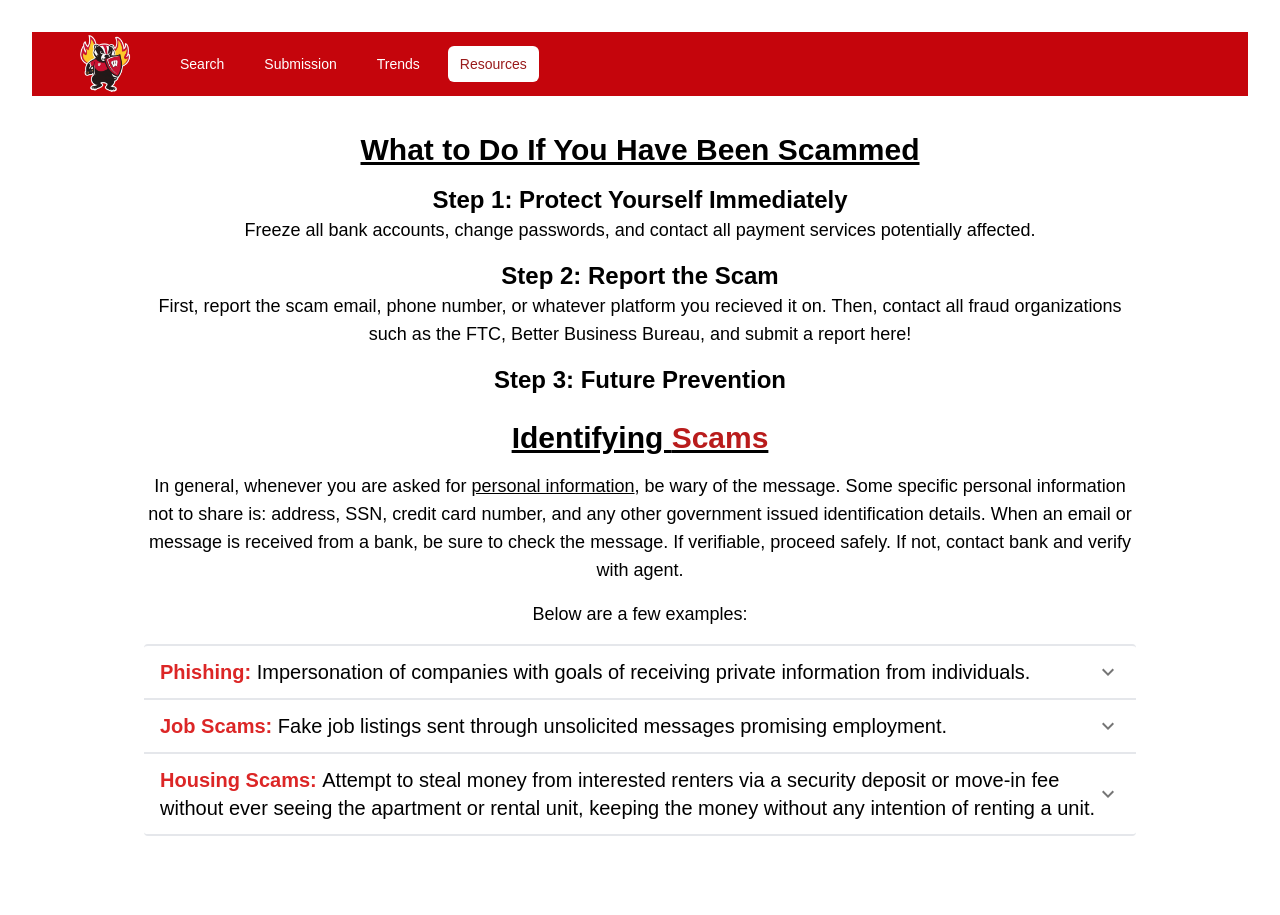
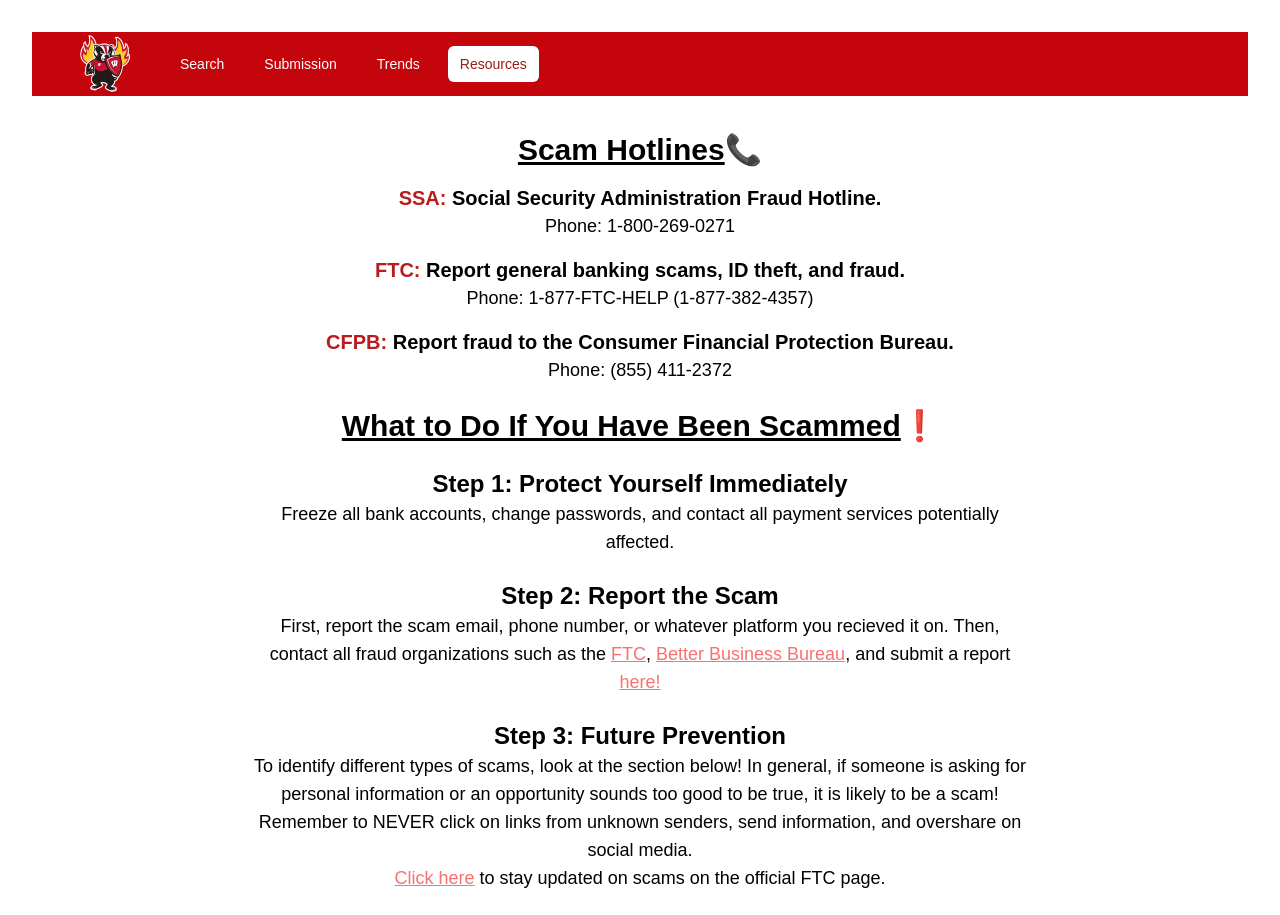
Before and after one commit to Snake9211/madhacksfall2024, a React (Vite) app: page /resources in a window 1280 px wide. Shown: the top 915 px of the page. Built offline with nearby package versions, Linux system fonts and the light colour scheme; a web font is replaced by a local one.

Commit message:
finished resources, update ui for trends

```diff
--- a/src/components/ScamCard.tsx
+++ b/src/components/ScamCard.tsx
@@ -8,6 +8,19 @@
   CardHeader,
   CardTitle,
 } from '../components/ui/card';
+import PhishingIcon from '@mui/icons-material/Phishing';
+import WorkIcon from '@mui/icons-material/Work';
+import OtherHousesIcon from '@mui/icons-material/OtherHouses';
+import AccountBoxIcon from '@mui/icons-material/AccountBox';
+import LightbulbIcon from '@mui/icons-material/Lightbulb';
+
+const iconMap: Record<string, React.ReactNode> = {
+  Phishing: <PhishingIcon />,
+  'Identity Theft': <AccountBoxIcon />,
+  work: <WorkIcon />,
+  housing: <OtherHousesIcon />,
+  Other: <LightbulbIcon />,
+};
 
 interface ScamCardProps {
   scam: Scam; // Define the expected prop as a Scam object
@@ -15,9 +28,14 @@
 
 const ScamCard: React.FC<ScamCardProps> = ({ scam }) => {
   return (
-    <Card className="w-[350px]">
+    <Card className="w-full h-5/6">
       <CardHeader>
-        <CardTitle>{scam.title}</CardTitle>
+        <CardTitle className="flex justify-between">
+          <div>{scam.title}</div>
+          <div className="text-red-600 font-bold">
+            {iconMap[scam.category] || <PhishingIcon />}
+          </div>
+        </CardTitle>
         <CardDescription>
           {scam.communicationType}:{' '}
           {scam.communicationType === 'Email' ? scam.email : scam.phone}
--- a/src/pages/Resources.tsx
+++ b/src/pages/Resources.tsx
@@ -1,34 +1,39 @@
-/*import { collection, getDocs, query } from 'firebase/firestore';
-import { useEffect, useState } from 'react';
-
-import { db } from '../firebaseConfig';*/
-
 import ResourceSection from '../components/ResourceSection';
 
 function Resources() {
-  /*const [scamMessages, setScamMessages] = useState<string[]>([]);
-
-  useEffect(() => {
-    const fetchMessages = async () => {
-      try {
-        const messagesRef = collection(db, 'Scam Report');
-        const q = query(messagesRef);
-
-        const querySnapshot = await getDocs(q);
-        const messages = querySnapshot.docs.map((doc) => doc.data().content);
-        setScamMessages(messages);
-      } catch (error) {
-        console.error('Error fetching messages: ', error);
-      }
-    };
-
-    fetchMessages();
-  }, []);*/
-
   return (
-    <div className="max-w-screen-lg mx-auto my-1 min-h-screen flex flex-col px-4 py-8 space-y-6">
+    <div className="max-w-screen-lg w-4/6 mx-auto my-1 min-h-screen flex flex-col px-4 py-8 space-y-6">
       <div className="space-y-4">
-        <h1 className="underline">What to Do If You Have Been Scammed</h1>
+        <h1>
+          <span className="underline">Scam Hotlines</span>&#128222;
+        </h1>
+        <div>
+          <h3>
+            <span className="text-red-700">SSA:</span> Social Security
+            Administration Fraud Hotline.
+          </h3>
+          <p>Phone: 1-800-269-0271</p>
+        </div>
+        <div>
+          <h3>
+            <span className="text-red-700">FTC:</span> Report general banking
+            scams, ID theft, and fraud.
+          </h3>
+          <p>Phone: 1-877-FTC-HELP (1-877-382-4357)</p>
+        </div>
+        <div>
+          <h3>
+            <span className="text-red-700">CFPB:</span> Report fraud to the
+            Consumer Financial Protection Bureau.
+          </h3>
+          <p>Phone: (855) 411-2372</p>
+        </div>
+      </div>
+      <div className="space-y-6">
+        <h1>
+          <span className="underline">What to Do If You Have Been Scammed</span>
+          &#10071;
+        </h1>
         <div>
           <h2>Step 1: Protect Yourself Immediately</h2>
           <p>
@@ -40,17 +45,57 @@
           <h2>Step 2: Report the Scam</h2>
           <p>
             First, report the scam email, phone number, or whatever platform you
-            recieved it on. Then, contact all fraud organizations such as the
-            <a href=""> FTC</a>,<a href=""> Better Business Bureau</a>, and
-            submit a report
-            <a href=""> here!</a>
+            recieved it on. Then, contact all fraud organizations such as the{' '}
+            <a
+              href="https://reportfraud.ftc.gov/"
+              target="_blank"
+              className="underline text-red-400"
+            >
+              FTC
+            </a>
+            ,{' '}
+            <a
+              href="https://www.bbb.org/scamtracker/reportscam"
+              target="_blank"
+              className="underline text-red-400"
+            >
+              {' '}
+              Better Business Bureau
+            </a>
+            , and submit a report{' '}
+            <a href="/" target="_blank" className="underline text-red-400">
+              here!
+            </a>
           </p>
         </div>
-        <h2>Step 3: Future Prevention</h2>
+        <div>
+          <h2>Step 3: Future Prevention</h2>
+          <p>
+            To identify different types of scams, look at the section below! In
+            general, if someone is asking for personal information or an
+            opportunity sounds too good to be true, it is likely to be a scam!
+            Remember to NEVER click on links from unknown senders, send
+            information, and overshare on social media.
+          </p>
+          <p>
+            {' '}
+            <a
+              href="https://consumer.ftc.gov/articles/how-avoid-scam"
+              target="_blank"
+              className="underline text-red-400"
+            >
+              Click here
+            </a>{' '}
+            to stay updated on scams on the official FTC page.
+          </p>
+        </div>
       </div>
       <div className="space-y-4">
-        <h1 className="underline">
-          Identifying <span className="text-red-700">Scams</span>
+        <h1>
+          <span className="underline">
+            Identifying <span className="text-red-700">Scams </span>
+          </span>
+          &#128269;
         </h1>
         <p>
           In general, whenever you are asked for{' '}
@@ -58,8 +103,7 @@
           the message. Some specific personal information not to share is:
           address, SSN, credit card number, and any other government issued
           identification details. When an email or message is received from a
-          bank, be sure to check the message. If verifiable, proceed safely. If
-          not, contact bank and verify with agent.
+          bank, be sure to check the message.
         </p>
         <p>Below are a few examples: </p>
         <ResourceSection />
--- a/src/pages/Trends.tsx
+++ b/src/pages/Trends.tsx
@@ -24,7 +24,10 @@
           (doc) => doc.data() as Scam
         );
 
-        setLast7DaysScams(messages7Days);
+        // Sort messages by time in descending order
+        const sortedMessages = messages7Days.sort((a, b) => b.time - a.time);
+
+        setLast7DaysScams(sortedMessages);
       } catch (error) {
         console.error('Error fetching messages:', error);
         setError('Failed to fetch scam messages.');
@@ -36,20 +39,25 @@
 
   return (
     <div className="max-w-screen-lg mx-auto my-1 min-h-screen flex flex-col px-4 py-8 space-y-6">
-      <div>
-        <h1 className="text-2xl font-bold">Scams in the Last 7 Days</h1>
+      <div className="space-y-2">
+        <h1>Scams in the Last 7 Days &#128198;</h1>
         {error ? (
           <p className="text-red-500">{error}</p>
         ) : (
           <div>
             {last7DaysScams.length > 0 ? (
-              <CardCarousel scamList={last7DaysScams} />
+              <div className="flex items-center justify-center">
+                <CardCarousel scamList={last7DaysScams} />
+              </div>
             ) : (
               <p>No scams reported in the last 7 days.</p>
             )}
           </div>
         )}
       </div>
+      <div>
+        <h1>Trending Scammers&#128293;</h1>
+      </div>
     </div>
   );
 };
```
Also changed, not shown: src/pages/Submission.tsx (+43 -33 lines).
